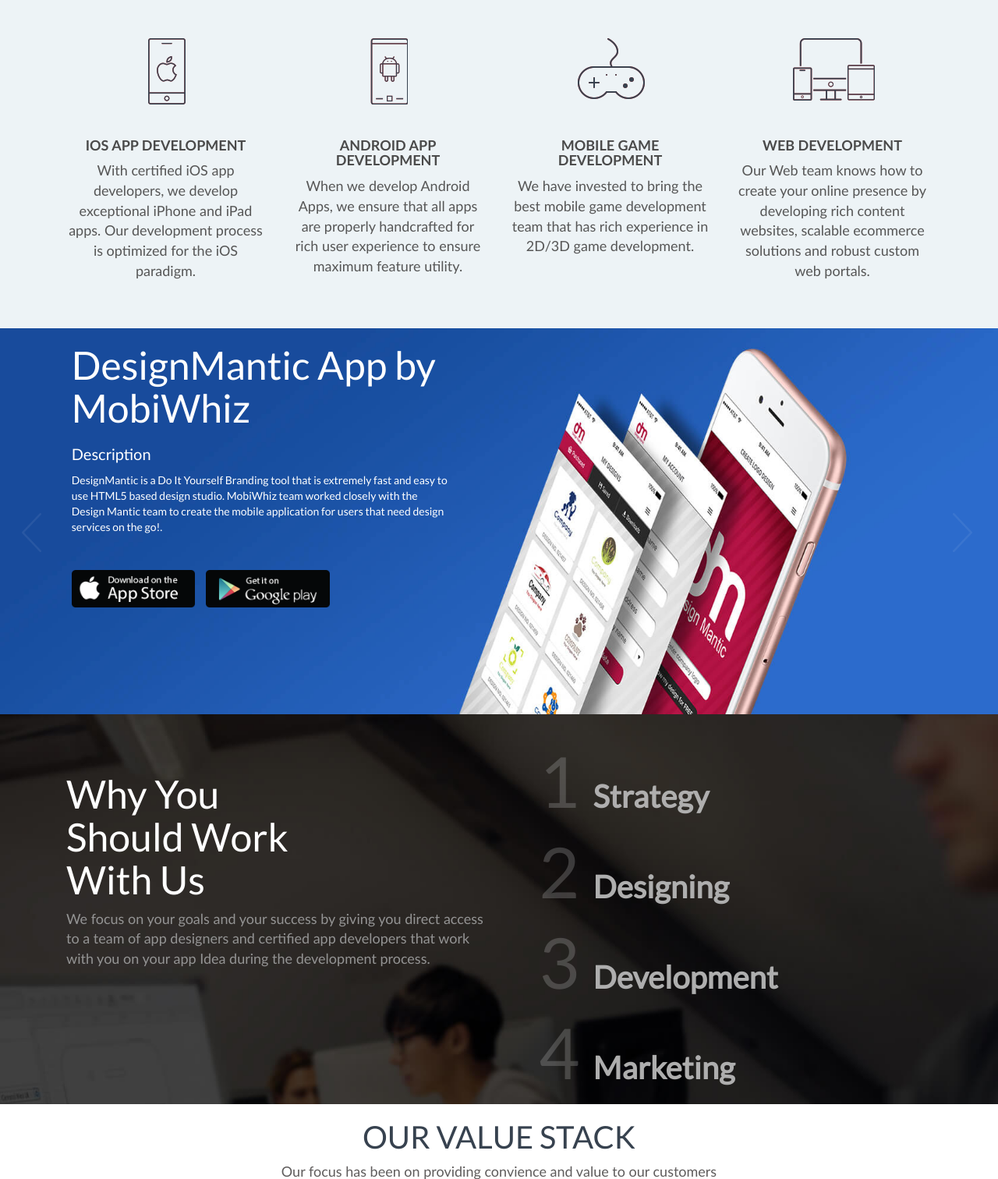
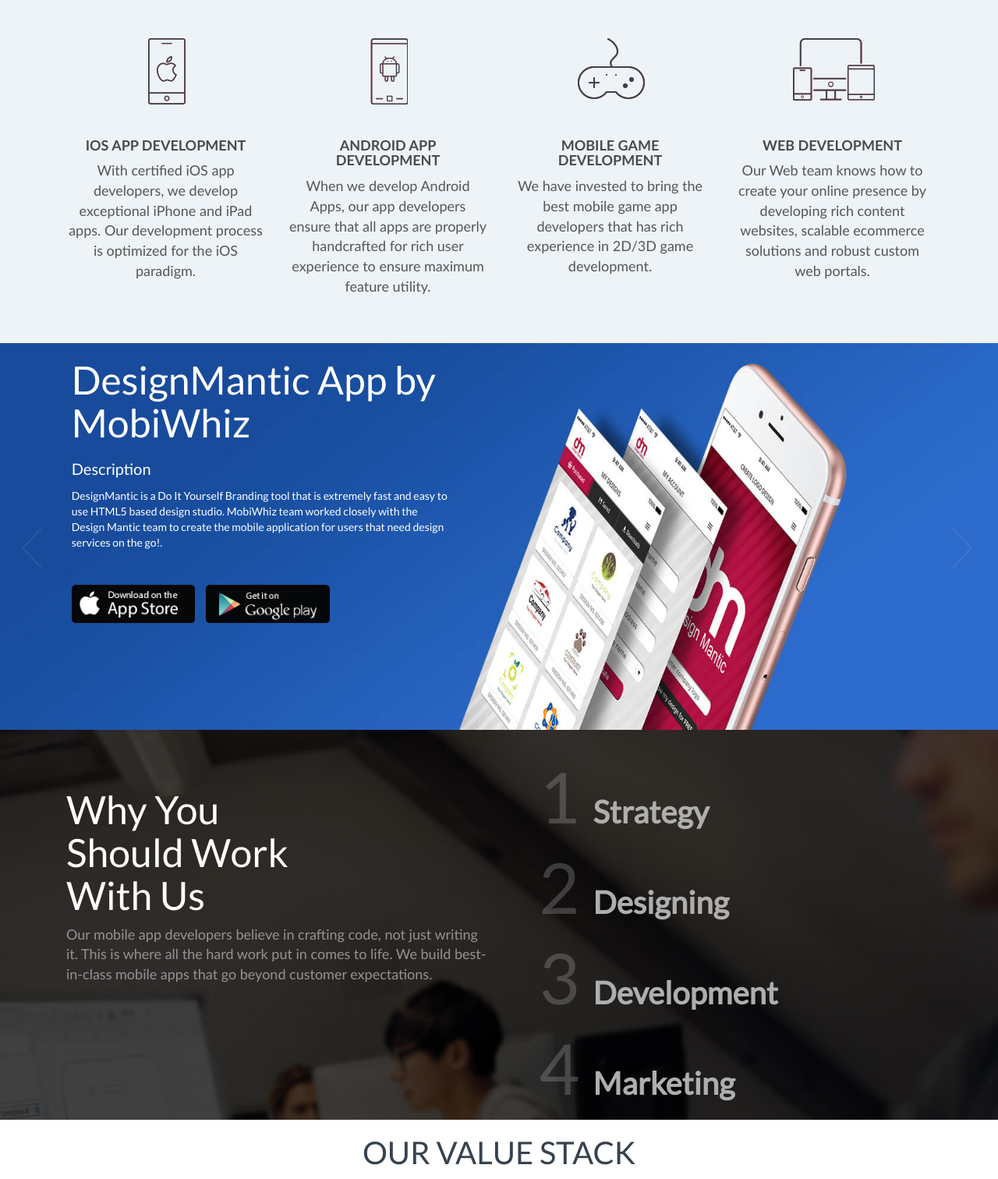
Before and after one commit to MobiWhizDev/Website, a PHP site: page / in a window 1280 px wide. Shown: the part 1036-2548 px from the top of the page at 78% size. Run offline with PHP 8.4, Linux system fonts and the light colour scheme; some libraries are stand-ins or nearby versions.

Commit message:
index page added

```diff
--- a/index.php
+++ b/index.php
@@ -81,8 +81,8 @@
                         <img src="images/anroid.png" class="top">
                     </div>
                     <br>
-                    <h5> android App Development  </h5>
-                    <p>When we develop Android Apps, we ensure that all apps are properly handcrafted for rich user experience to ensure maximum feature utility.</p>
+                    <h5> Android App Development  </h5>
+                    <p>When we develop Android Apps, our app developers ensure that all apps are properly handcrafted for rich user experience to ensure maximum feature utility.</p>
                 </div>
                 <div class="col-md-3 s" id="s3">
                     <div class="icon-services">
@@ -91,7 +91,7 @@
                     </div>
                     <br>
                     <h5> Mobile Game Development </h5>
-                    <p>We have invested to bring the best mobile game development team that has rich experience in 2D/3D game development.
+                    <p>We have invested to bring the best mobile game app developers that has rich experience in 2D/3D game development.
                         <br>
                         <br>
                     </p>
@@ -162,7 +162,7 @@
         <div class="container">
             <div class="col-lg-6 approach_right">
                 <h2><br>Why You <br>Should Work <br>With Us </h2>
-                <p> We focus on your goals and your success by giving you direct access to a team of app designers and certified app developers that work with you on your app Idea during the development process.</p>
+                <p> Our mobile app developers believe in crafting code, not just writing it. This is where all the hard work put in comes to life. We build best-in-class mobile apps that go beyond customer expectations.</p>
             </div>
             <div class="col-lg-6">
                 <div class="wrap">
```
